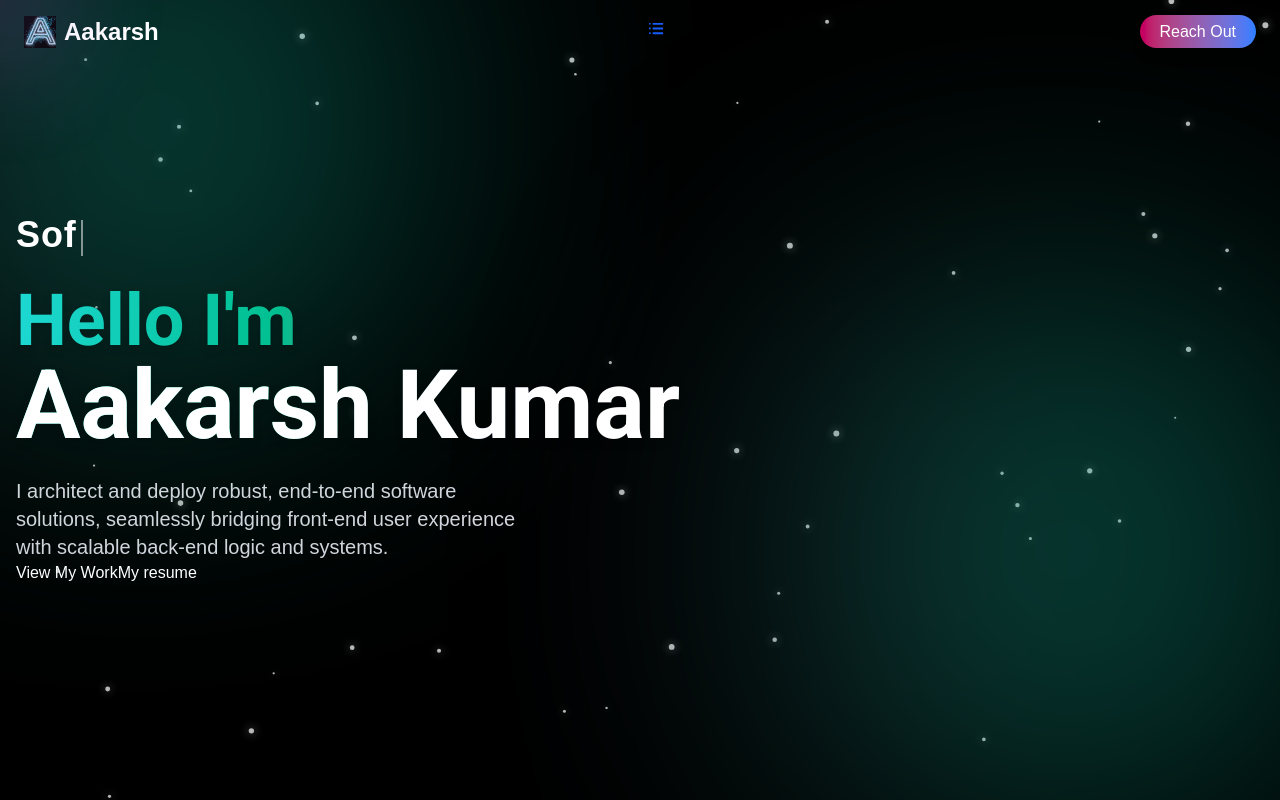
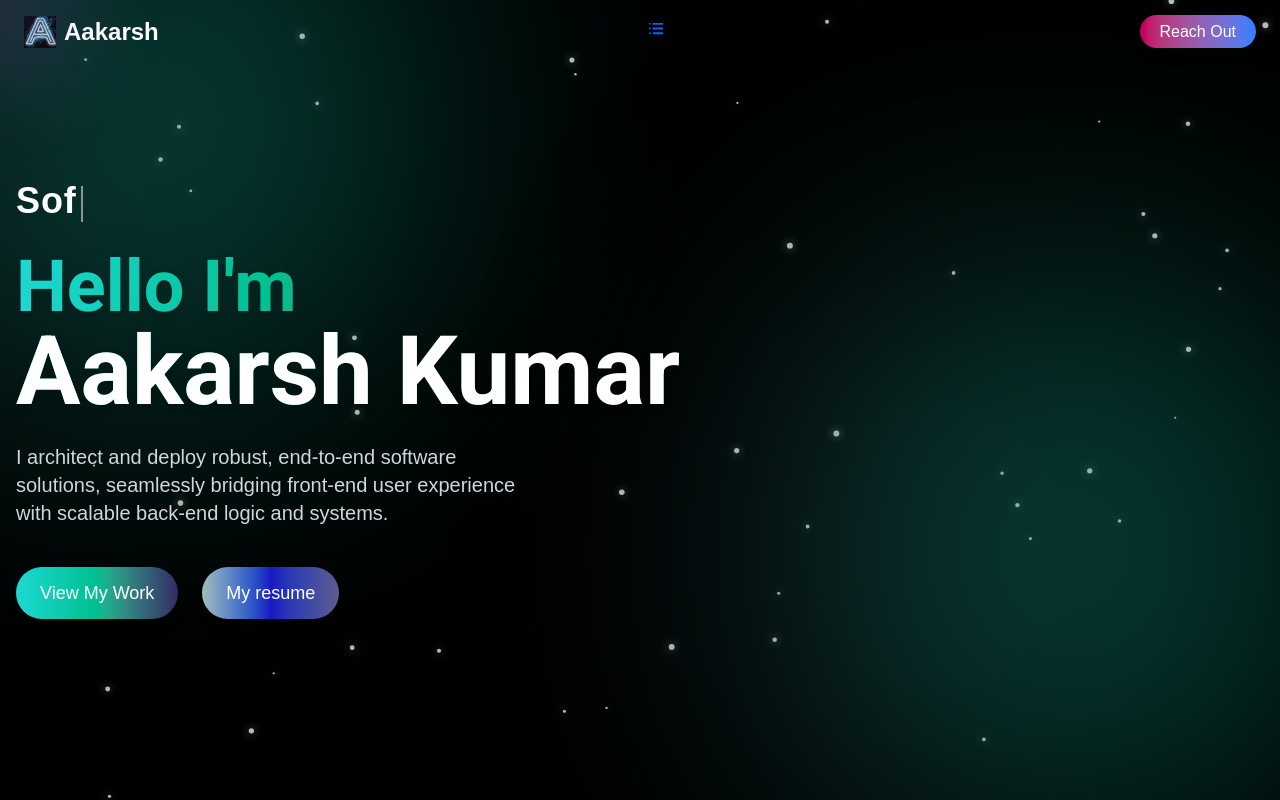
Before and after one commit to kumaraakarsh4/My----Portfolio, a React (Vite) app in the folder my-portfolio/: page / in a window 1280 px wide. Shown: the top 800 px of the page. Built offline with nearby package versions, Linux system fonts and the light colour scheme.

Commit message:
Third init

```diff
--- a/my-portfolio/src/sections/Home.jsx
+++ b/my-portfolio/src/sections/Home.jsx
@@ -126,11 +126,29 @@ return() => clearTimeout(timeout);
              I architect and deploy robust, end-to-end software solutions, seamlessly bridging front-end user experience with scalable back-end logic and systems.
             </motion.p>
 
-            <div className="">
-            <a href="">View My Work</a>
-            <a href="">My resume</a>
+            <motion.div className="mt-10 flex flex-wrap items-center justify-center lg:justify-start gap-6"
+            initial={{opacity:0}}
+            animate={{opacity:1}}
+            transition={{delay:0.8 , duration: 0.8}}
 
-            </div>
+
+            >
+            <a href="Projects"
+            className="px-6 py-3 rounded-full font-medium text-lg text-white
+             bg-gradient-to-r from-[#1cd8d2] via-[#00bf8f] to-[#302b63]
+             shadow-lg hover:scale-105 transition-all"
+
+            >View My Work</a>
+            <a href="/Aakarsh Kumar.pdf"
+            download
+            className="px-6 py-3 rounded-full font-medium text-lg text-white
+             bg-gradient-to-r from-[#a3bdbc] via-[#1b16c4] to-[#5f5b8d]
+             shadow-lg hover:scale-105 transition-all"
+
+
+            >My resume</a>
+
+            </motion.div>
 
 
 
```
Also changed, not shown: 1 other file (tests, documents, lock files or other folders).
